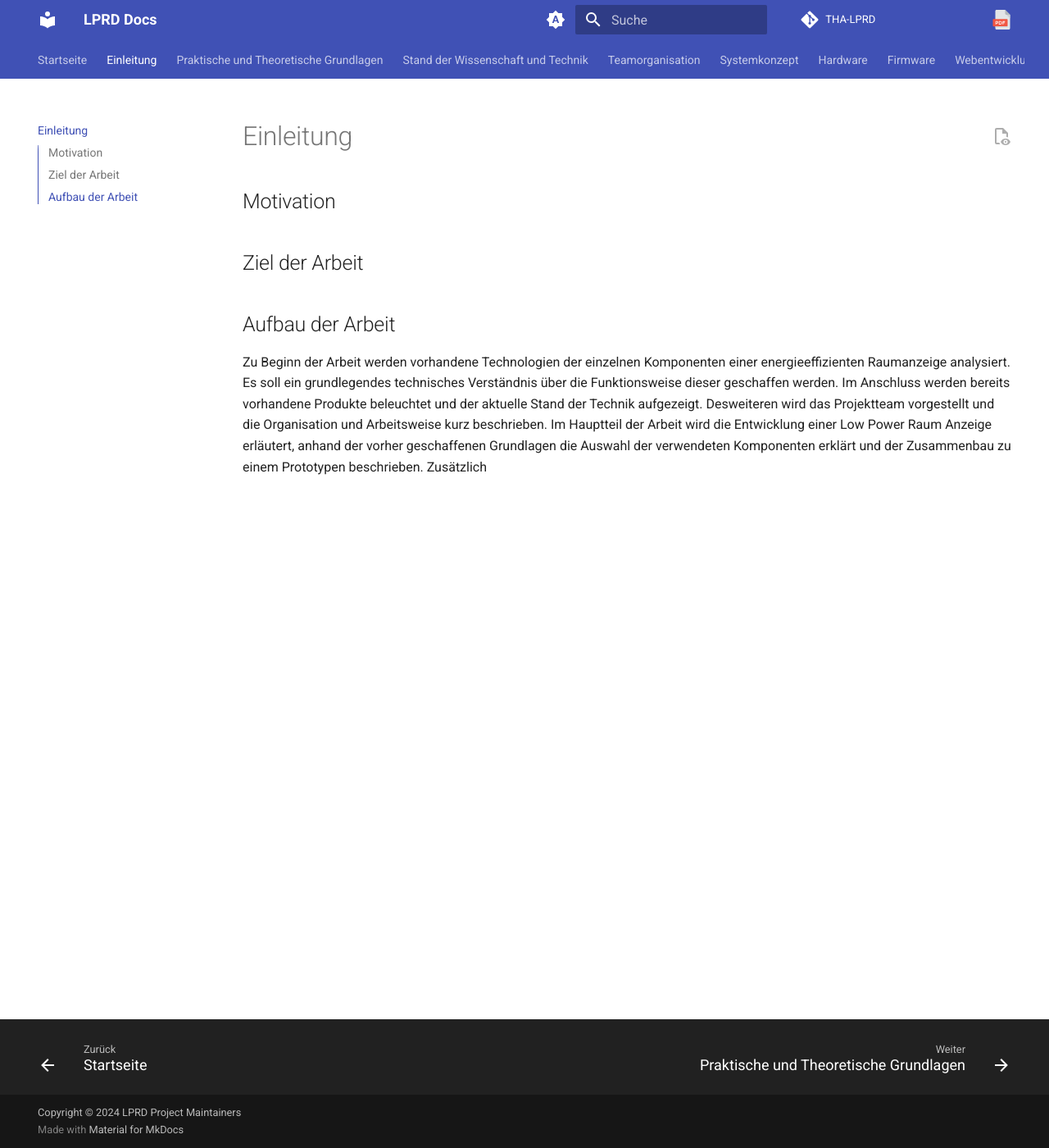
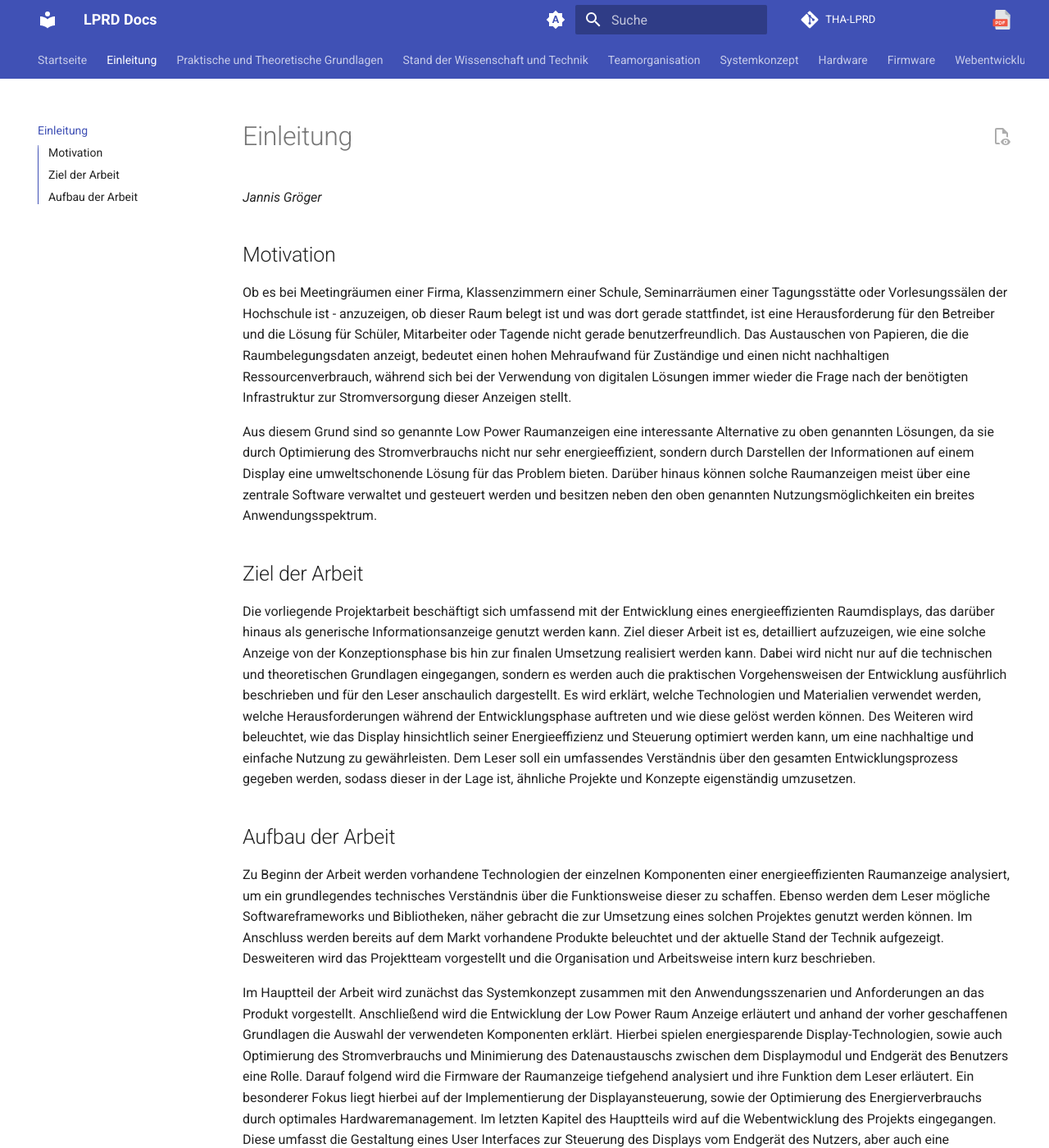
Before and after one commit to THA-LPRD/Docs, an MkDocs documentation site: the page built from docs/Einleitung.md, in a window 1280 px wide and 1400 px high. Shown: the whole window at 82% size. Built offline with MkDocs 1.6.1 and Material for MkDocs 9.7.7, drawn with Linux system fonts in a browser that asks for light colours; the version menu is left out; some of the changed text lies outside the part shown.

Commit message:
Einleitung habe fertig

```diff
--- a/docs/Einleitung.md
+++ b/docs/Einleitung.md
@@ -1,13 +1,20 @@
 # Einleitung
+_Jannis Gröger_
 
 ## Motivation
 <!-- Hinführen zum Thema, Leser interessieren -->
+Ob es bei Meetingräumen einer Firma, Klassenzimmern einer Schule, Seminarräumen einer Tagungsstätte oder Vorlesungssälen der Hochschule ist - anzuzeigen, ob dieser Raum belegt ist und was dort gerade stattfindet, ist eine Herausforderung für den Betreiber und die Lösung für Schüler, Mitarbeiter oder Tagende nicht gerade benutzerfreundlich. Das Austauschen von Papieren, die die Raumbelegungsdaten anzeigt, bedeutet einen hohen Mehraufwand für Zuständige und einen nicht nachhaltigen Ressourcenverbrauch, während sich bei der Verwendung von digitalen Lösungen immer wieder die Frage nach der benötigten Infrastruktur zur Stromversorgung dieser Anzeigen stellt.
 
+Aus diesem Grund sind so genannte Low Power Raumanzeigen eine interessante Alternative zu oben genannten Lösungen, da sie durch Optimierung des Stromverbrauchs nicht nur sehr energieeffizient, sondern durch Darstellen der Informationen auf einem Display eine umweltschonende Lösung für das Problem bieten. Darüber hinaus können solche Raumanzeigen meist über eine zentrale Software verwaltet und gesteuert werden und besitzen neben den oben genannten Nutzungsmöglichkeiten ein breites Anwendungsspektrum.
 
 ## Ziel der Arbeit
 <!-- Universelles Raumdisplay bauen -->
+Die vorliegende Projektarbeit beschäftigt sich umfassend mit der Entwicklung eines energieeffizienten Raumdisplays, das darüber hinaus als generische Informationsanzeige genutzt werden kann. Ziel dieser Arbeit ist es, detailliert aufzuzeigen, wie eine solche Anzeige von der Konzeptionsphase bis hin zur finalen Umsetzung realisiert werden kann. Dabei wird nicht nur auf die technischen und theoretischen Grundlagen eingegangen, sondern es werden auch die praktischen Vorgehensweisen der Entwicklung ausführlich beschrieben und für den Leser anschaulich dargestellt. Es wird erklärt, welche Technologien und Materialien verwendet werden, welche Herausforderungen während der Entwicklungsphase auftreten und wie diese gelöst werden können. Des Weiteren wird beleuchtet, wie das Display hinsichtlich seiner Energieeffizienz und Steuerung optimiert werden kann, um eine nachhaltige und einfache Nutzung zu gewährleisten. Dem Leser soll ein umfassendes Verständnis über den gesamten Entwicklungsprozess gegeben werden, sodass dieser in der Lage ist, ähnliche Projekte und Konzepte eigenständig umzusetzen.
 
 ## Aufbau der Arbeit
 <!-- Überblick der Kapitel -->
-Zu Beginn der Arbeit werden vorhandene Technologien der einzelnen Komponenten einer energieeffizienten Raumanzeige analysiert. Es soll ein grundlegendes technisches Verständnis über die Funktionsweise dieser geschaffen werden. Im Anschluss werden bereits vorhandene Produkte beleuchtet und der aktuelle Stand der Technik aufgezeigt. Desweiteren wird das Projektteam vorgestellt und die Organisation und Arbeitsweise kurz beschrieben.
-Im Hauptteil der Arbeit wird die Entwicklung einer Low Power Raum Anzeige erläutert, anhand der vorher geschaffenen Grundlagen die Auswahl der verwendeten Komponenten erklärt und der Zusammenbau zu einem Prototypen beschrieben. Zusätzlich
+Zu Beginn der Arbeit werden vorhandene Technologien der einzelnen Komponenten einer energieeffizienten Raumanzeige analysiert, um ein grundlegendes technisches Verständnis über die Funktionsweise dieser zu schaffen. Ebenso werden dem Leser mögliche Softwareframeworks und Bibliotheken, näher gebracht die zur Umsetzung eines solchen Projektes genutzt werden können. Im Anschluss werden bereits auf dem Markt vorhandene Produkte beleuchtet und der aktuelle Stand der Technik aufgezeigt. Desweiteren wird das Projektteam vorgestellt und die Organisation und Arbeitsweise intern kurz beschrieben.
+
+Im Hauptteil der Arbeit wird zunächst das Systemkonzept zusammen mit den Anwendungsszenarien und Anforderungen an das Produkt vorgestellt. Anschließend wird die Entwicklung der Low Power Raum Anzeige erläutert und anhand der vorher geschaffenen Grundlagen die Auswahl der verwendeten Komponenten erklärt. Hierbei spielen energiesparende Display-Technologien, sowie auch Optimierung des Stromverbrauchs und Minimierung des Datenaustauschs zwischen dem Displaymodul und Endgerät des Benutzers eine Rolle. Darauf folgend wird die Firmware der Raumanzeige tiefgehend analysiert und ihre Funktion dem Leser erläutert. Ein besonderer Fokus liegt hierbei auf der Implementierung der Displayansteuerung, sowie der Optimierung des Energierverbrauchs durch optimales Hardwaremanagement. Im letzten Kapitel des Hauptteils wird auf die Webentwicklung des Projekts eingegangen. Diese umfasst die Gestaltung eines User Interfaces zur Steuerung des Displays vom Endgerät des Nutzers, aber auch eine serverseitige  Webanwendung zur Verwaltung und Steuerung mehrerer Displaymodule. Durch diese Maßnahmen wird sichergestellt, dass das Low Power Raumdisplay nicht nur eine lange Akkulaufzeit aufweist, sondern auch eine einfache und benutzerfreundliche Bedienung zur Verfügung stellt.
+
+Zum Schluss der Arbeit werden die Ergebniss aus der Ausarbeitung und Entwicklung der Low Power Raumanzeige aufgezeigt und ein Fazit über die Arbeit gezogen. Zusätzlich wird ein Ausblick auf mögliche Verbesserungen und Erweiterungen gegeben und auf bereits begonnene Implementierung dieser hingewiesen.
```
